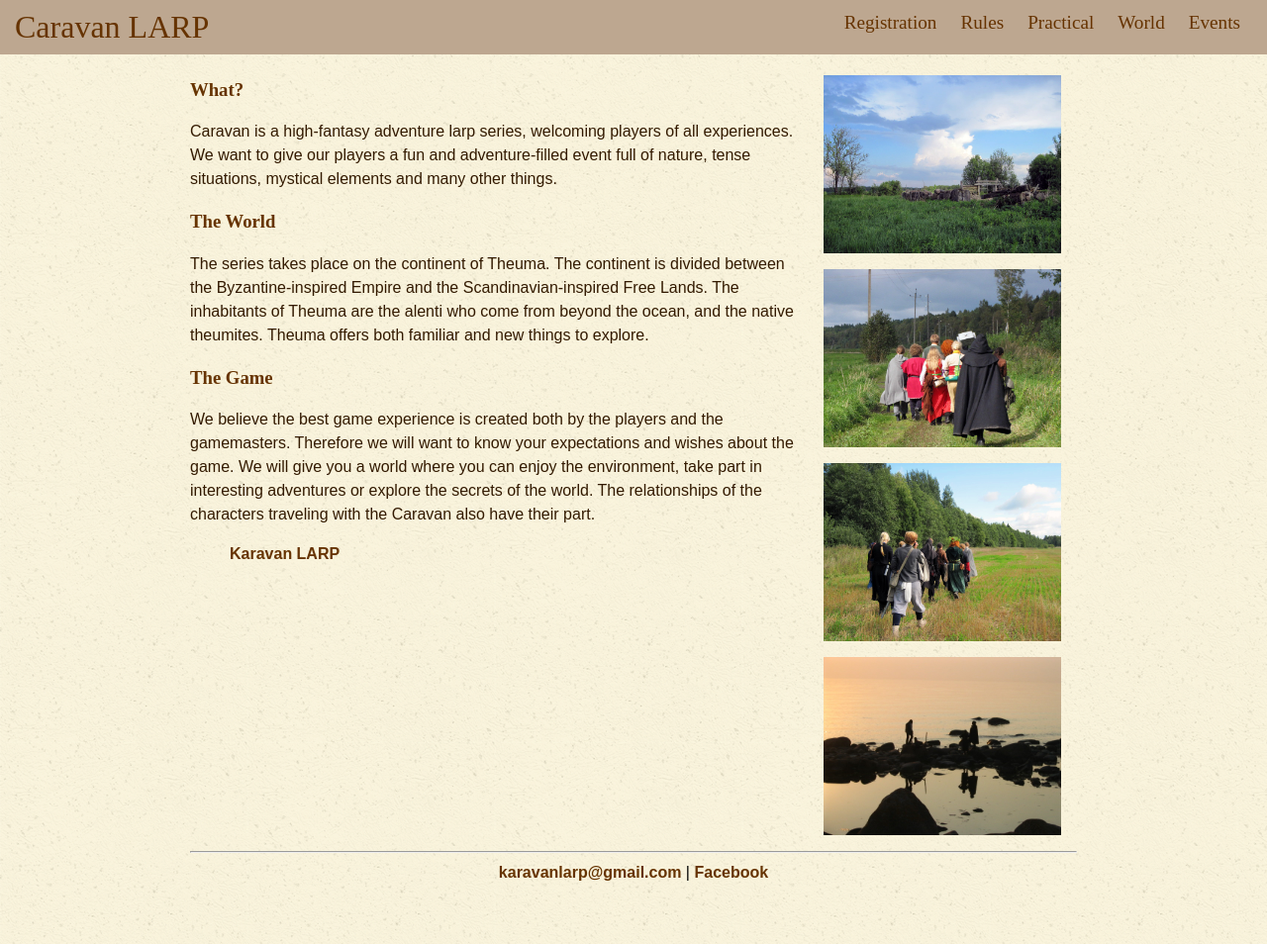
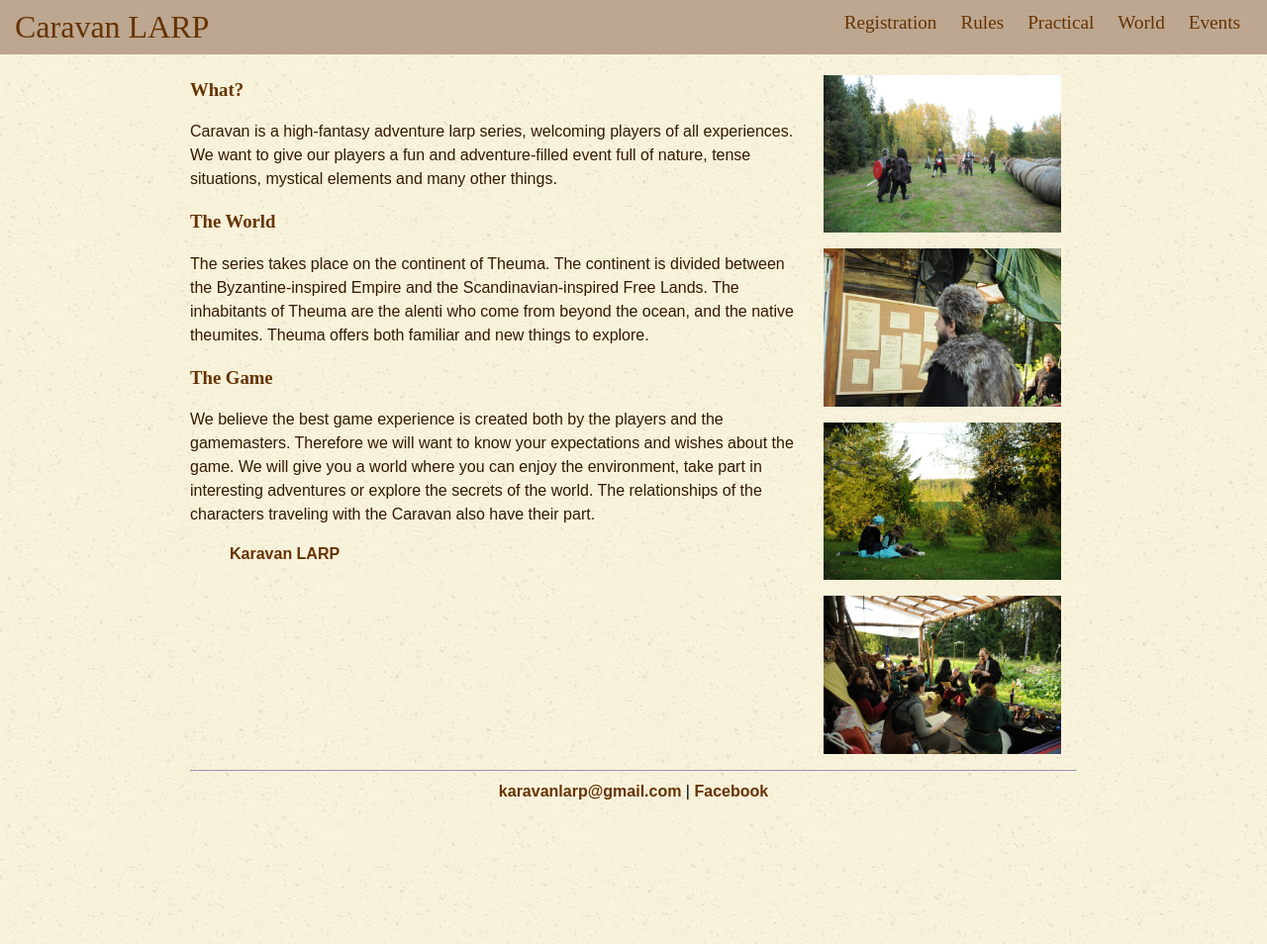
Before and after one commit to karavanlarp/karavanlarp.github.io, a Jekyll site: the page built from eng/index.md, in a window 1280 px wide and 954 px high. Shown: the whole window at 99% size. Built offline with Jekyll 4.4.1, drawn with Linux system fonts in a browser that asks for light colours; some web fonts are replaced.

Commit message:
Vahetasin pealehel 4 pilti meie piltidega.

```diff
--- a/eng/index.md
+++ b/eng/index.md
@@ -2,13 +2,13 @@
 layout: default-fb-eng
 title: Karavan LARP
 right_content: |
-    ![Image](/img/gallery/Thanaria_6_34.JPG)
+    ![Image](/img/gallery/267.JPG)
 
-    ![Image](/img/gallery/Fyerellal_4_40.JPG)
+    ![Image](/img/gallery/131.JPG)
 
-    ![Image](/img/gallery/Fyerellal_6_30.JPG)
+    ![Image](/img/gallery/217.JPG)
 
-    ![Image](/img/gallery/Fyerellal_I_108.jpg)
+    ![Image](/img/gallery/165.JPG)
 ---
 <h3 style="padding-top: 0px;">What?</h3>
 Caravan is a high-fantasy adventure larp series, welcoming players of all experiences. We want to give our players a fun and adventure-filled event full of nature, tense situations, mystical elements and many other things.
```
Also changed, not shown: est/index.md (+4 -4 lines), img/gallery/131.JPG (added), img/gallery/139.JPG (added), img/gallery/165.JPG (added), img/gallery/217.JPG (added), img/gallery/245.JPG (added), img/gallery/267.JPG (added).
